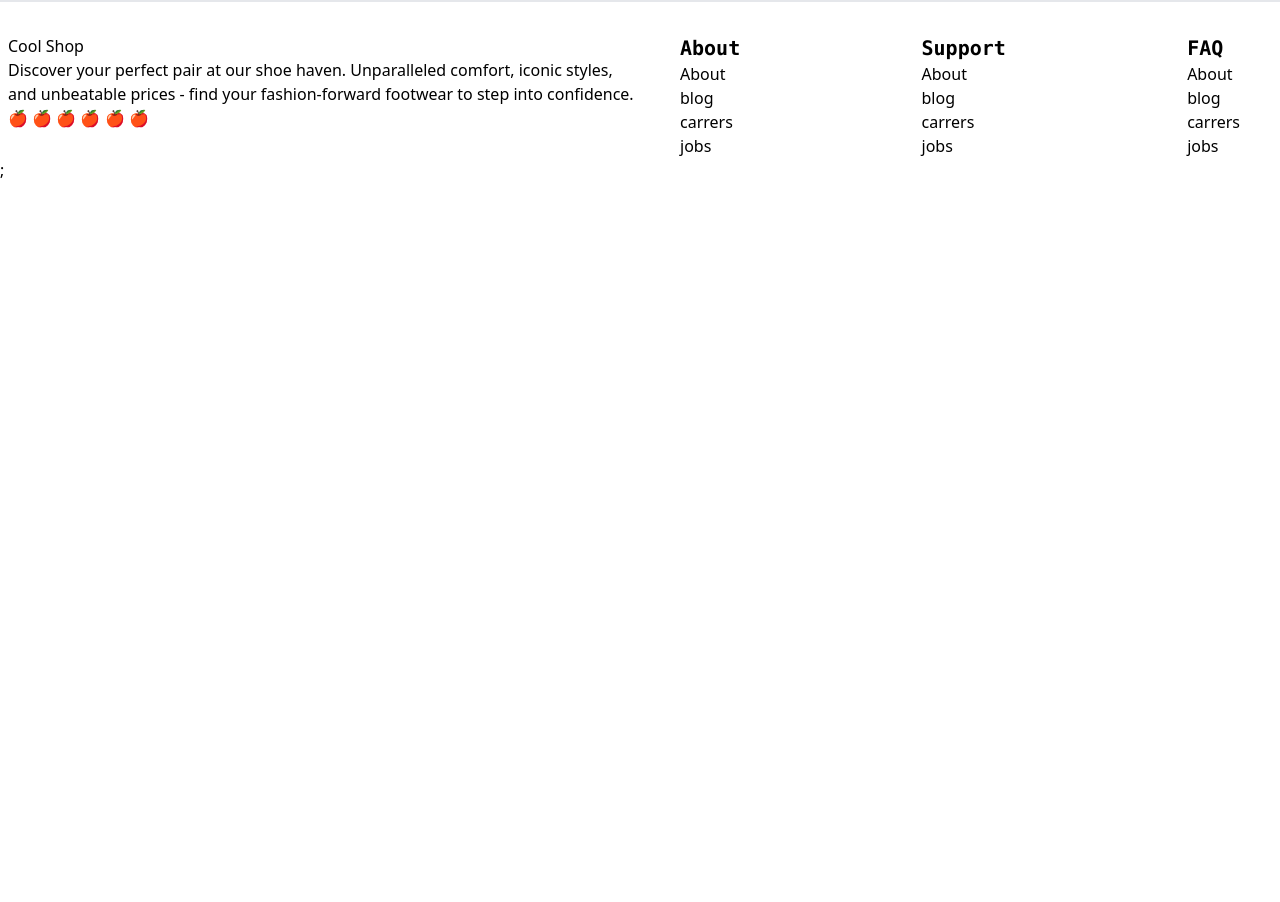
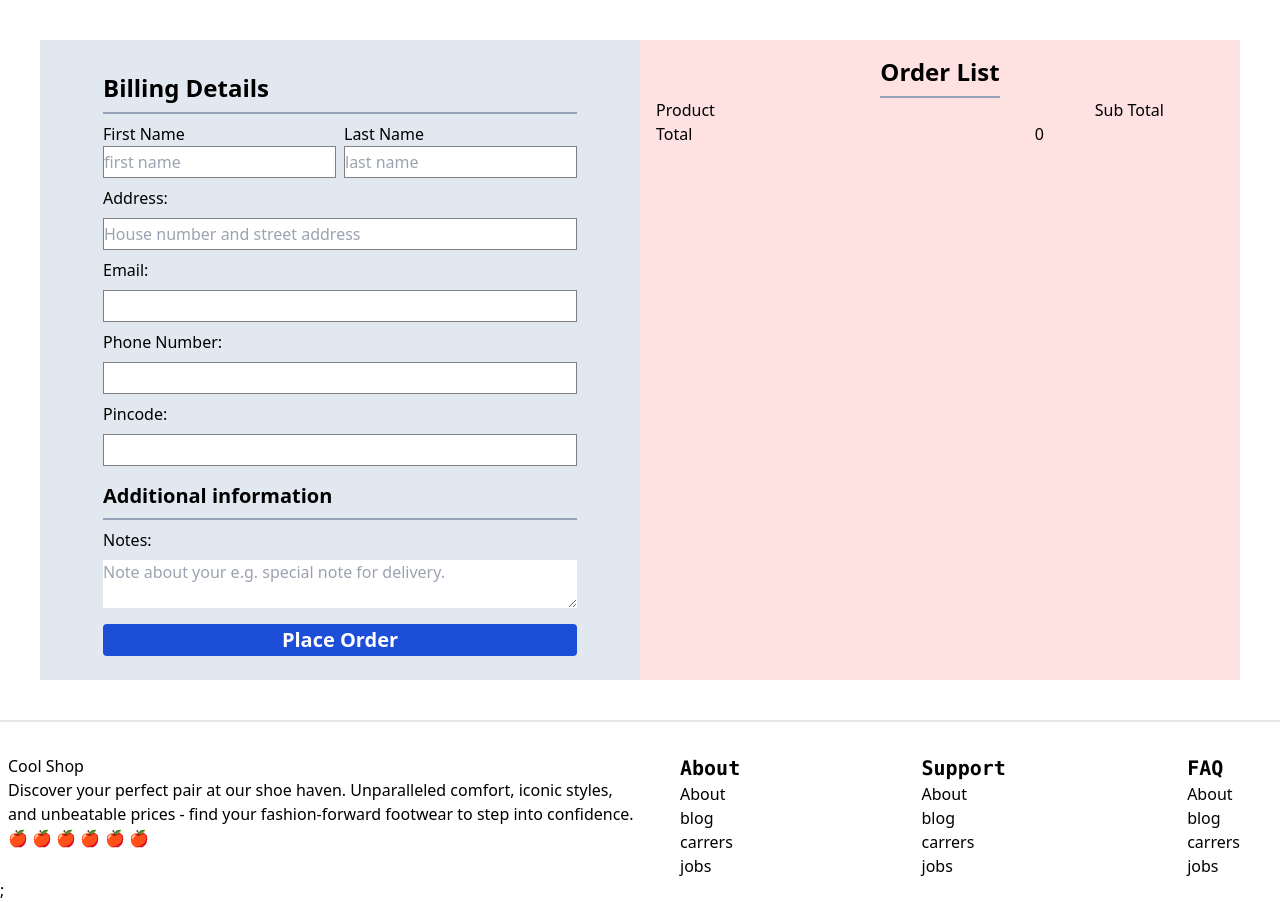
Before and after one commit to CurlyRishabh/E-commerce, a React (Create React App) app in the folder client/: page /checkout in a window 1280 px wide. Before the commit the page ends 800 px from the top, so only its background shows below. Built offline with nearby package versions, Linux system fonts and the light colour scheme.

Commit message:
added checkout page 70% done

```diff
--- a/client/src/App.js
+++ b/client/src/App.js
@@ -5,6 +5,7 @@ import ProductHome from "./Pages/Product/ProductHome"
 import Cart from './Pages/Cart/cart';
 
 import Home from "./Pages/Home/Home"
+import Checkout from './Pages/Checkout/Checkout';
 import Footer from "./Pages/Home/Footer";
 
 
@@ -14,9 +15,9 @@ function App(){
 		<BrowserRouter>
 			<Routes>
 				<Route path="/home" element={<Home />}></Route>
-
 				<Route path="/products" element={<ProductHome />}></Route>
 				<Route path="/cart" element={<Cart />}></Route>
+				<Route path="/checkout" element={<Checkout />}></Route>
 			</Routes>
 			<Footer />;
 		</BrowserRouter>
--- /dev/null
+++ b/client/src/Pages/Checkout/Checkout.js
@@ -0,0 +1,158 @@
+import React, {useState, useEffect} from "react";
+import Cookies from "js-cookie";
+import "./checkout.css";
+
+
+
+function OrderList(props){
+    return (
+		<>
+			<p className="w-2/3">
+				{props.title} x {props.qty}
+			</p>
+			<p className="w-1/3 text-center">
+				{props.qty * props.newPrice}
+			</p>
+		</>
+	);
+}
+
+const Checkout = () => {
+	const [formData, setFormData] = useState({
+		firstName: "",
+		lastName: "",
+		address: "",
+		email: "",
+		phone: "",
+		pincode: "",
+		notes: "",
+	});
+    const [order,setOrder]=useState([]);
+    const [total,setTotal]=useState(0);
+
+    useEffect(() => {
+        const cookieValue = Cookies.get("productList");
+
+		if (cookieValue) {
+			const parsedData = JSON.parse(cookieValue);
+			const totalPrice = parsedData.reduce((total, product) => total + product.qty * parseFloat(product.newPrice), 0);
+
+			setTotal(totalPrice);
+
+			setOrder(parsedData);
+		}
+	}, []);
+        console.log(order);
+
+	const handleChange = (e) => {
+		const {name, value} = e.target;
+		setFormData({...formData, [name]: value});
+	};
+
+const handleSubmit = (e) => {
+	e.preventDefault();
+
+	const requiredFields = ["firstName", "lastName", "address", "email", "phone", "pincode"];
+
+	const formValid = requiredFields.every((field) => formData[field] !== "");
+
+	if (formValid) {
+
+		console.log("Form submitted:", formData);
+        setFormData({
+			firstName: "",
+			lastName: "",
+			address: "",
+			email: "",
+			phone: "",
+			pincode: "",
+			notes: "",
+		});
+	} else {
+		alert("Please fill in all required fields.");
+	}
+};
+
+
+
+	return (
+		<div className="flex  m-10">
+			<div className="bg-slate-200 w-1/2 flex justify-center p-4">
+				<form onSubmit={handleSubmit} className="flex flex-col space-y-2 font-light m-4  formed  ">
+					<h1 className="font-semibold text-2xl border-b-2 border-slate-400 pb-2">Billing Details</h1>
+					<div className="flex flex-row justify-between">
+						<div className="flex flex-col mr-2">
+							<label htmlFor="firstName">First Name</label>
+							<input
+								type="text"
+								id="firstName"
+								name="firstName"
+								placeholder="first name"
+								value={formData.firstName}
+								onChange={handleChange}
+							/>
+						</div>
+						<div className="flex flex-col ">
+							<label htmlFor="lastName">Last Name</label>
+							<input
+								type="text"
+								id="lastName"
+								name="lastName"
+								placeholder="last name"
+								value={formData.lastName}
+								onChange={handleChange}
+							/>
+						</div>
+					</div>
+					<label htmlFor="address">Address:</label>
+					<input
+						type="text"
+						id="address"
+						name="address"
+						placeholder="House number and street address"
+						value={formData.address}
+						onChange={handleChange}
+					/>
+
+					<label htmlFor="email">Email:</label>
+					<input type="email" id="email" name="email" value={formData.email} onChange={handleChange} />
+
+					<label htmlFor="phone">Phone Number:</label>
+					<input type="tel" id="phone" name="phone" value={formData.phone} onChange={handleChange} />
+
+					<label htmlFor="pincode">Pincode:</label>
+					<input type="text" id="pincode" name="pincode" value={formData.pincode} onChange={handleChange} />
+
+					<h1 className="font-semibold text-xl border-b-2 border-slate-400 py-2">Additional information</h1>
+
+					<label htmlFor="notes">Notes:</label>
+					<textarea
+						id="notes"
+						name="notes"
+						placeholder="Note about your e.g. special note for delivery."
+						value={formData.notes}
+						onChange={handleChange}
+					/>
+
+					<button type="submit" className="text-xl rounded h-8 bg-blue-700 text-white font-bold relative top-2">
+						Place Order
+					</button>
+				</form>
+			</div>
+			<div className="bg-red-100 w-1/2 flex flex-col items-center p-4">
+				<h1 className="font-semibold text-2xl border-b-2 border-slate-400 pb-2">Order List</h1>
+				<div className="flex flex-wrap justify-between  w-full">
+					<h2 className="w-2/3">Product</h2>
+					<h2 className="w-1/3 text-center">Sub Total</h2>
+                    {order.map((x)=>{
+                        return <OrderList title={x.title} newPrice={x.newPrice} qty={x.qty} />
+                    })}
+                    <p className="w-2/3">Total</p>
+                    <p className="w-1/3">{total}</p>
+				</div>
+			</div>
+		</div>
+	);
+};
+
+export default Checkout;
--- /dev/null
+++ b/client/src/Pages/Checkout/checkout.css
@@ -0,0 +1,4 @@
+.formed input{
+   border: 1px solid grey;
+  height: 2rem;
+}
```
